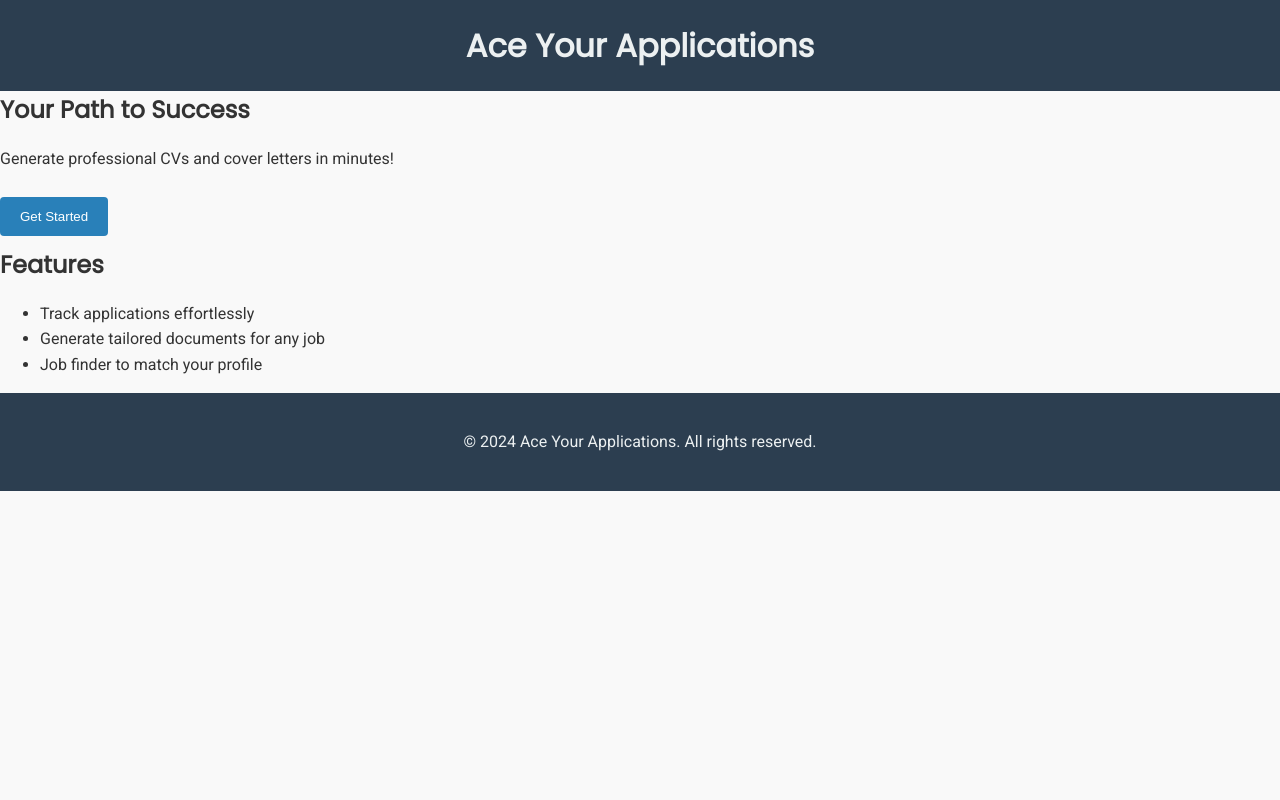
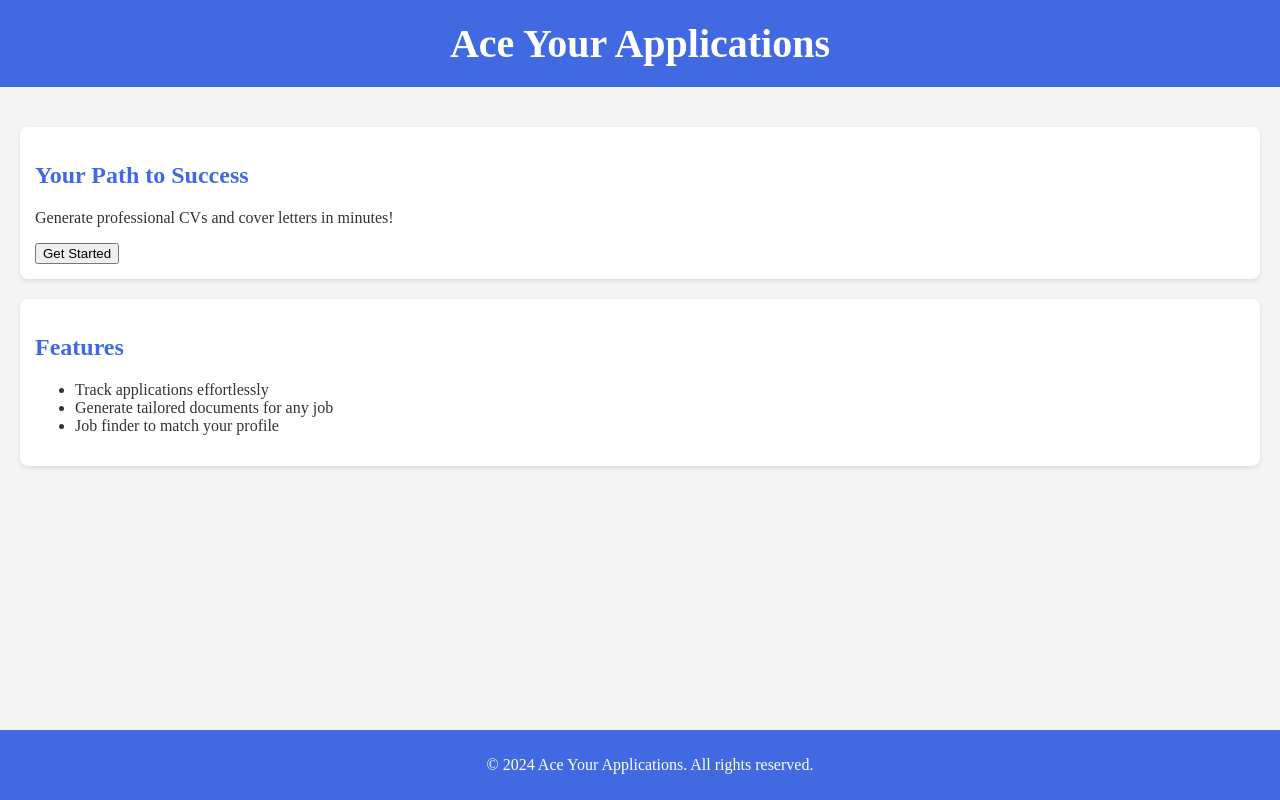
Before and after one commit to noorsalzgeber/aceyourapplications, a plain HTML site: page index.html in a window 1280 px wide. Drawn offline with Linux system fonts and the light colour scheme.

Commit message:
Update styles.css
Royal Blue and Times New Roman update

```diff
--- a/styles.css
+++ b/styles.css
@@ -1,56 +1,45 @@
 body {
-    font-family: 'Roboto', sans-serif;
-    background-color: #f9f9f9;
-    color: #333;
-    line-height: 1.6;
+    font-family: 'Times New Roman', Times, serif; /* Set font to Times New Roman */
     margin: 0;
     padding: 0;
+    background-color: #f4f4f4; /* Light background for contrast */
+    color: #333; /* Dark text for readability */
 }
 
 header {
-    background-color: #2c3e50;
+    background-color: #4169E1; /* Royal blue background */
+    color: white;
+    text-align: center;
     padding: 20px;
-    text-align: center;
-    color: #ecf0f1;
 }
 
-h1, h2 {
-    font-family: 'Poppins', sans-serif;
+h1 {
     margin: 0;
+    font-size: 2.5em;
 }
 
-button {
-    background-color: #2980b9;
-    border: none;
-    color: white;
-    padding: 12px 20px;
-    text-align: center;
-    text-decoration: none;
-    display: inline-block;
-    margin: 10px 0;
-    cursor: pointer;
-    border-radius: 4px;
-    transition: background-color 0.3s ease, transform 0.2s ease;
+main {
+    padding: 20px;
 }
 
-button:hover {
-    background-color: #3498db;
-    transform: scale(1.05);
+section {
+    background-color: white;
+    margin: 20px 0;
+    padding: 15px;
+    border-radius: 8px; /* Rounded corners */
+    box-shadow: 0 2px 4px rgba(0, 0, 0, 0.1); /* Subtle shadow */
 }
 
 footer {
     text-align: center;
-    padding: 20px;
-    background-color: #2c3e50;
-    color: #ecf0f1;
+    padding: 10px;
+    background-color: #4169E1; /* Royal blue for footer */
+    color: white;
+    position: absolute;
+    width: 100%;
+    bottom: 0;
 }
 
-@media (max-width: 768px) {
-    header {
-        padding: 10px;
-    }
-
-    button {
-        width: 100%;
-    }
+h2 {
+    color: #4169E1; /* Royal blue for section headings */
 }
```
